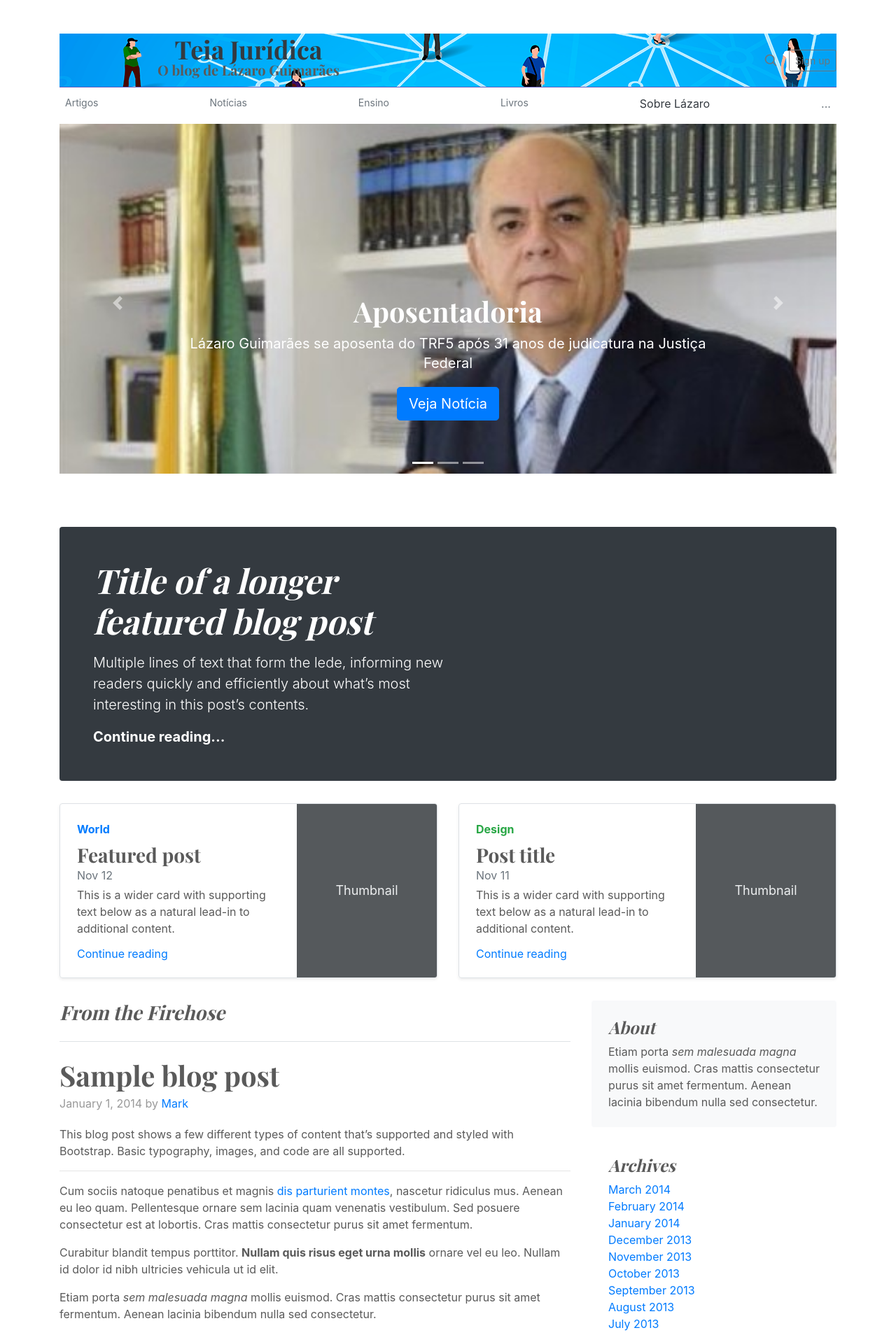
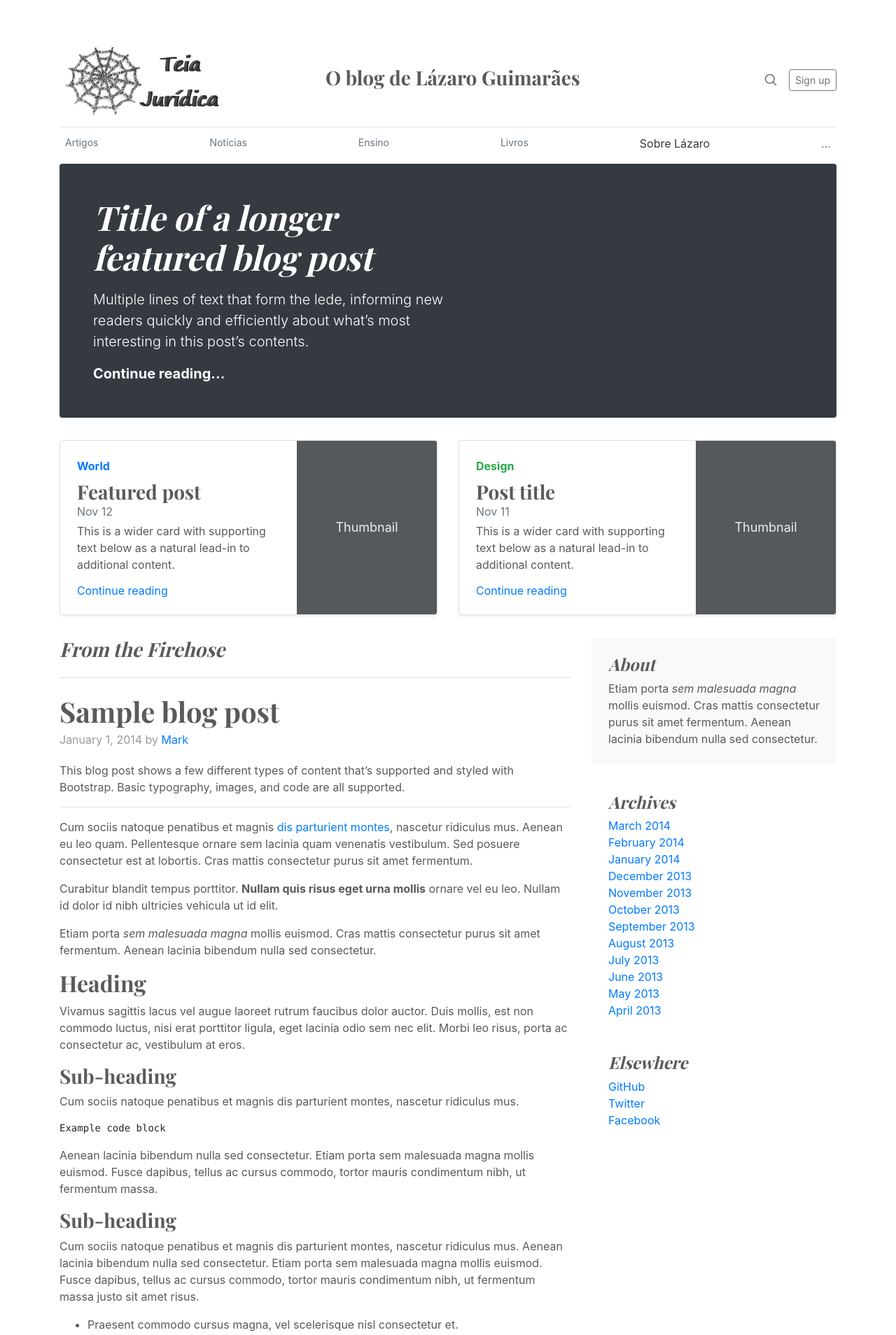
Before and after one commit to laguimarfh/lazaroguimaraes, a Django app: page / in a window 1280 px wide. Shown: the top 1908 px of the page at 70% size. Run offline with Django 3.2, Linux system fonts and the light colour scheme; some libraries are stand-ins or nearby versions.

Commit message:
criando seguranca

```diff
--- a/blog/context_processors.py
+++ b/blog/context_processors.py
@@ -2,4 +2,10 @@ from django.db.models import Count
 from . import models
 
 
-# def base_context(request):
+def base_context(request):
+
+    artigos = models.Artigo.objects.all()
+
+    return {
+        'artigos': artigos,
+    }
--- a/blog/static/blog/dist/css/blog.css
+++ b/blog/static/blog/dist/css/blog.css
@@ -2,14 +2,12 @@
 
 .blog-header {
   line-height: 1;
-  border-bottom: 1px solid #645dc0;
-  /* background-color:#645dc0 */
+  border-bottom: 1px solid #e5e5e5;
 }
 
 .blog-header-teia {
   line-height: 1;
-  border-bottom: 1px solid #5e0e0e;
-  background-image: ;
+  border-bottom: 1px solid #e5e5e5;
 }
 
 
--- a/blog/templates/blog/base.html
+++ b/blog/templates/blog/base.html
@@ -19,9 +19,6 @@
 <link href="{% static 'blog/dist/css/bootstrap.min.css'%}" rel="stylesheet">
 
     <style>
-      .blog-header {
-        background-image: url("{% static 'blog/images/headerback.png'%}");
-      }
       .bd-placeholder-img {
         font-size: 1.125rem;
         text-anchor: middle;
@@ -51,11 +48,15 @@
             <!-- <div class="col-4 pt-1">
               <a class="text-muted" href="#">Subscribe</a>
             </div> -->
-            <div class="col-6 text-center">
-              <a class="blog-header-logo text-dark" href="{% url 'home' %}">Teia Jurídica<br></a>
-              <h5>O blog de Lázaro Guimarães</h5>
+            <div class="col-4 text-left">
+              <a class="blog-header-logo" href="{% url 'home' %}">
+                <img src="{% static 'blog/images/logoteia.png'%}" alt="Teia" width="70%">
+              </a>
             </div>
-            <div class="col-4 d-flex justify-content-end align-items-center">
+            <div class="col-6 text-left">
+                <h3>O blog de Lázaro Guimarães</h3>
+            </div>
+            <div class="col-2 d-flex justify-content-end align-items-center">
               <a class="text-muted" href="#" aria-label="Search">
                 <svg xmlns="http://www.w3.org/2000/svg" width="20" height="20" fill="none" stroke="currentColor" stroke-linecap="round" stroke-linejoin="round" stroke-width="2" class="mx-3" role="img" viewBox="0 0 24 24" focusable="false"><title>Search</title><circle cx="10.5" cy="10.5" r="7.5"/><path d="M21 21l-5.2-5.2"/></svg>
               </a>
--- a/blog/templates/blog/home.html
+++ b/blog/templates/blog/home.html
@@ -6,61 +6,6 @@
 {% load static %}
 
 {% block content %}
-<div id="myCarousel" class="carousel slide" data-ride="carousel">
-    <ol class="carousel-indicators">
-      <li data-target="#myCarousel" data-slide-to="0" class="active"></li>
-      <li data-target="#myCarousel" data-slide-to="1"></li>
-      <li data-target="#myCarousel" data-slide-to="2"></li>
-    </ol>
-    <div class="carousel-inner">
-      <div class="carousel-item active">
-        <svg class="bd-placeholder-img" width="100%" height="100%" xmlns="http://www.w3.org/2000/svg" preserveAspectRatio="xMidYMid slice" focusable="false" role="img">
-            <image class="d-block w-100" href="{% static 'blog/images/lazaro2.jpeg'%}" />
-          </svg>
-        <div class="container">
-          <div class="carousel-caption d-none d-md-block">
-            <h1>Aposentadoria</h1>
-            <p>Lázaro Guimarães se aposenta do TRF5 após 31 anos de judicatura na Justiça Federal</p>
-            <p><a class="btn btn-lg btn-primary" href="https://jurinews.com.br/justica/apos-31-anos-de-servicos-prestados-a-justica-federal-lazaro-guimaraes-se-aposenta-do-trf5/" role="button">Veja Notícia</a></p>
-          </div>
-        </div>
-      </div>
-      <div class="carousel-item">
-        <svg class="bd-placeholder-img" width="100%" height="100%" xmlns="http://www.w3.org/2000/svg" preserveAspectRatio="xMidYMid slice" focusable="false" role="img">
-            <image class="d-block w-100" href="{% static 'blog/images/Banner-Revista-Lazaro.png'%}" />
-          </svg>
-        <div class="container">
-          <div class="carousel-caption text-left">
-            <h1>Revista Comemorativa.</h1>
-            <p>Editada pela equipe do Gabinete da Revista, sob a coordenação do desembargador federal Leonardo Carvalho, diretor da unidade, a publicação conta com mais de 500 páginas dedicadas ao decano da Corte, que se aposentou no mês de fevereiro, após três décadas de atividade judicante.  A edição especial também conta com uma versão impressa.</p>
-            <p><a class="btn btn-lg btn-primary" href="https://arquivos.trf5.jus.br/TRF5/Gabinete_Revistas/2021/03/01/20210301Comemorativa_em_homenagem_a_Dr_Lazaro_Guimaraes.PDF" role="button">Acesse</a></p>
-          </div>
-        </div>
-      </div>
-      <!-- <div class="carousel-item">
-        <svg class="bd-placeholder-img" width="100%" height="100%" xmlns="http://www.w3.org/2000/svg" preserveAspectRatio="xMidYMid slice" focusable="false" role="img">
-            <rect width="100%" height="100%" fill="#343a40"/></svg>
-        <div class="container">
-          <div class="carousel-caption text-right">
-            <h1>One more for good measure.</h1>
-            <p>Cras justo odio, dapibus ac facilisis in, egestas eget quam. Donec id elit non mi porta gravida at eget metus. Nullam id dolor id nibh ultricies vehicula ut id elit.</p>
-            <p><a class="btn btn-lg btn-primary" href="#" role="button">Browse gallery</a></p>
-          </div>
-        </div>
-      </div> -->
-    </div>
-    <a class="carousel-control-prev" href="#myCarousel" role="button" data-slide="prev">
-      <span class="carousel-control-prev-icon" aria-hidden="true"></span>
-      <span class="sr-only">Previous</span>
-    </a>
-    <a class="carousel-control-next" href="#myCarousel" role="button" data-slide="next">
-      <span class="carousel-control-next-icon" aria-hidden="true"></span>
-      <span class="sr-only">Next</span>
-    </a>
-  </div>
-
-
-
 
 <div class="jumbotron p-4 p-md-5 text-white rounded bg-dark">
     <div class="col-md-6 px-0">
--- a/requirements.txt
+++ b/requirements.txt
@@ -8,3 +8,4 @@ sqlparse==0.4.1
 whitenoise==5.2.0
 gunicorn==20.0.4
 django-crispy-forms==1.11.0
+django-ckeditor==6.0.0
--- a/teiajuridica/urls.py
+++ b/teiajuridica/urls.py
@@ -24,5 +24,6 @@ urlpatterns = [
     # path('accounts/', include('django.contrib.auth.urls')),
     # path('ckeditor/', include('ckeditor_uploader.urls')),
     path('', include('blog.urls')),
+    path('ckeditor/', include('ckeditor_uploader.urls')),
 ]
 urlpatterns += static(settings.MEDIA_URL, document_root=settings.MEDIA_ROOT)
```
Also changed, not shown: blog/admin.py (+10 -1 lines), blog/models.py (+22 -0 lines), teiajuridica/settings.py (+5 -2 lines), blog/migrations/0001_initial.py (added), blog/migrations/0002_auto_20210318_1602.py (added), blog/static/blog/images/logoteia.png (added), media/WhatsApp_Image_2021-03-01_at_3.23.17_PM.jpeg (added).
